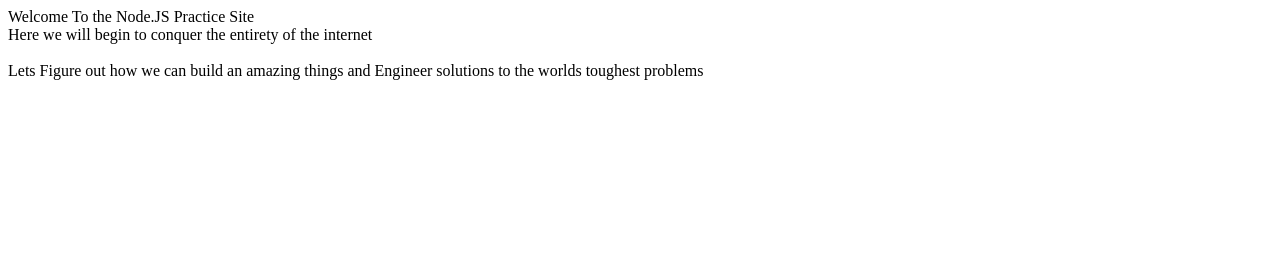
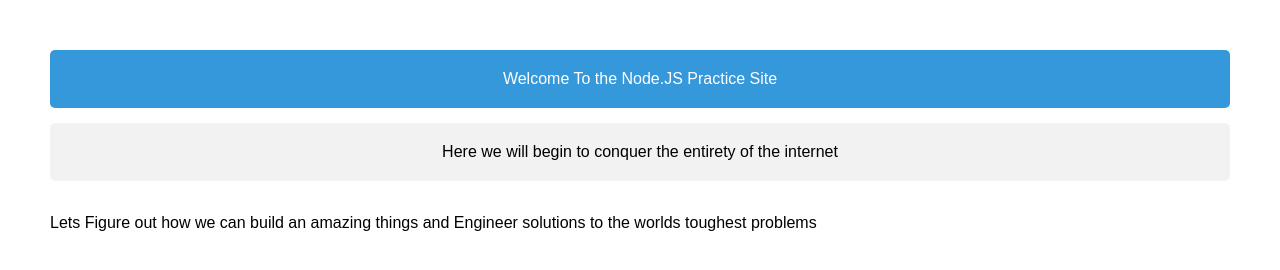
Before and after one commit to mookie1231/nodejsprac, a plain HTML site: page index.html in a window 1280 px wide. Drawn offline with Linux system fonts and the light colour scheme.

Commit message:
css styling added

```diff
--- /dev/null
+++ b/about.css
@@ -0,0 +1,34 @@
+
+body {
+    font-family: 'Segoe UI', Tahoma, Geneva, Verdana, sans-serif;
+    line-height: 1.6;
+    margin: 0;
+    padding: 0;
+    padding: 40px;
+    background-color: #f4f4f4;
+    color: #333;
+}
+
+.container {
+    max-width: 800px;
+    margin: auto;
+    background: #fff;
+    padding: 20px;
+    border-radius: 10px;
+    box-shadow: 0 2px 4px rgba(0,0,0,0.1);
+}
+
+h1, h2 {
+    color: #0056b3;
+}
+
+p, div {
+    margin-bottom: 20px;
+}
+
+div {
+    background-color: #e7f5ff;
+    padding: 20px;
+    border-left: 4px solid #0056b3;
+    border-radius: 5px;
+}
--- a/index.html
+++ b/index.html
@@ -3,6 +3,7 @@
 <head>
     <meta charset="UTF-8">
     <meta name="viewport" content="width=device-width, initial-scale=1.0">
+    <link rel="stylesheet" href="indexcss.css">
     <title>Document</title>
 </head>
 <body>
--- /dev/null
+++ b/indexcss.css
@@ -0,0 +1,27 @@
+body {
+    font-family: Arial, sans-serif;  /* Set a nice font */
+    margin: 50px;  /* Add some margin around the content */
+}
+
+div {
+    text-align: center;  /* Center the text in the divs */
+    padding: 20px;
+    border-radius: 5px;  /* Add some rounded corners */
+    background-color: #f2f2f2;  /* Light gray background */
+    margin-bottom: 15px;  /* Add space between divs */
+}
+
+div:first-child {  /* Style the first div differently */
+    background-color: #3498db;  /* Blue background */
+    color: white;  /* White text */
+}
+
+a {
+    color: #3498db;  /* Set the link color */
+    text-decoration: none;  /* Remove underline from link */
+    font-weight: bold;  /* Make the link text bold */
+}
+
+a:hover {  /* Add hover effect to the link */
+    color: #2980b9;  /* Slightly darker blue on hover */
+}
```
Also changed, not shown: about.html (+1 -0 lines).
